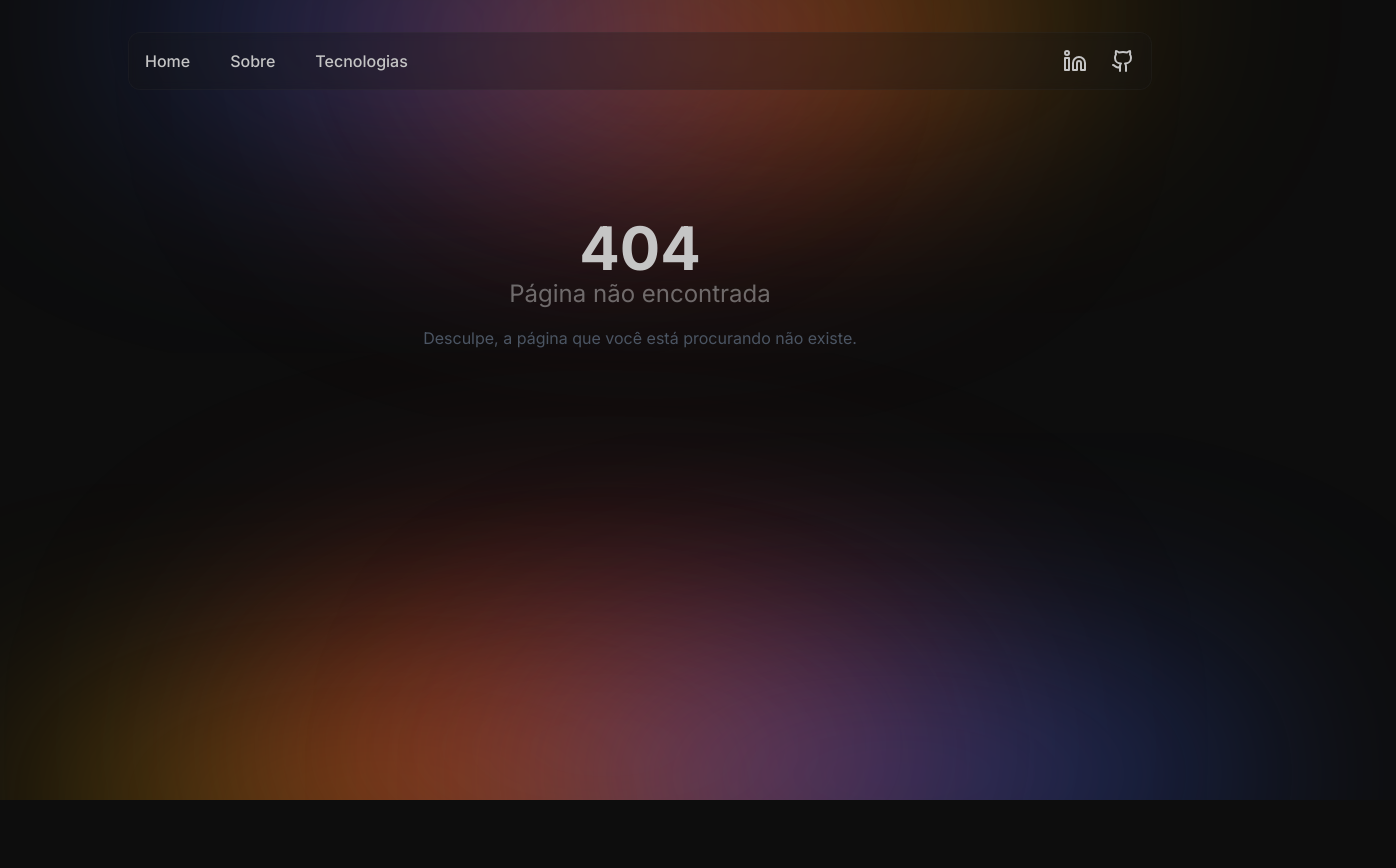
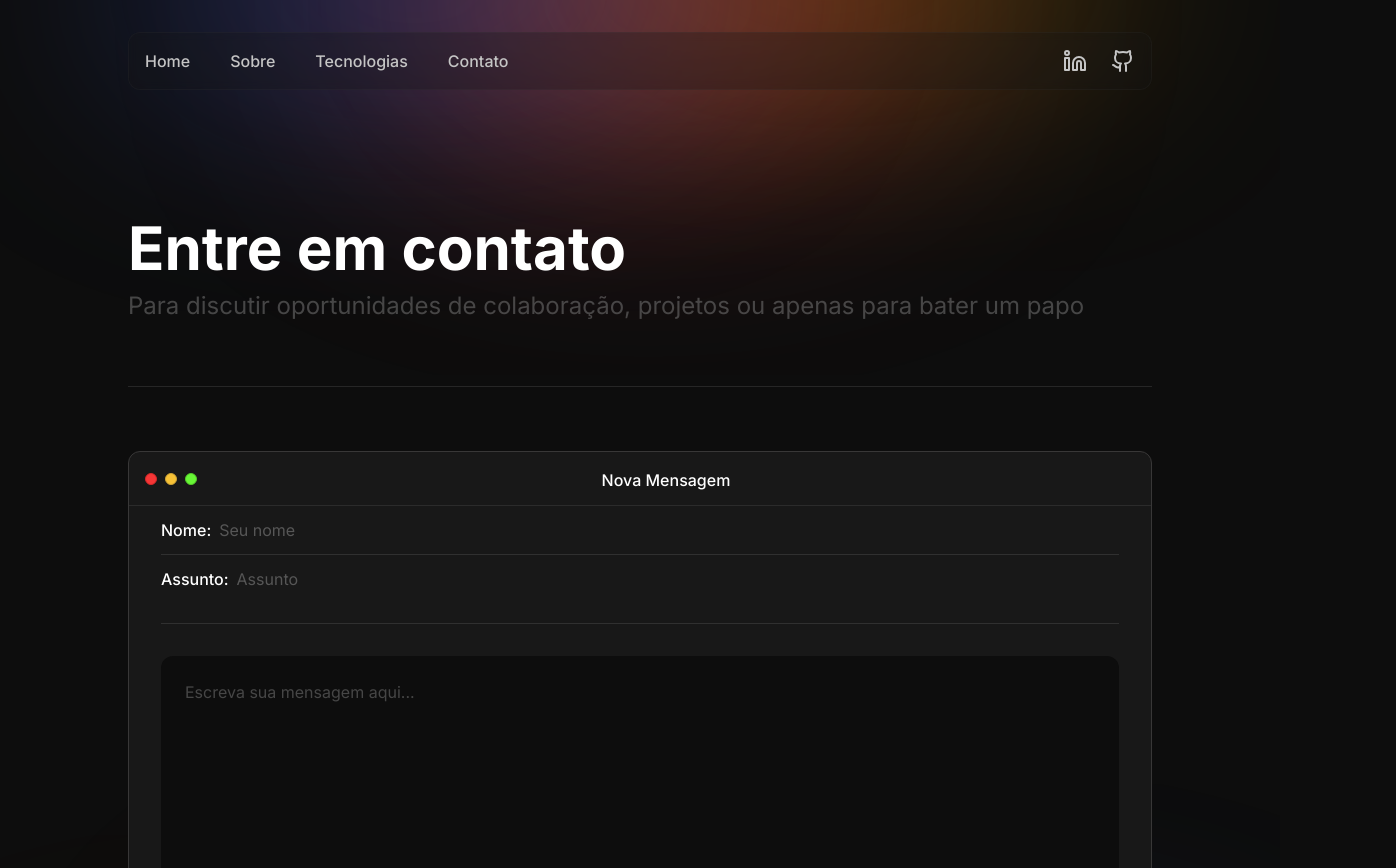
Before and after one commit to LeonardoWlopes/leonardolopes.tech, a Next.js app: page /contact in a window 1280 px wide. Before the commit this address had no page. Shown: the top 868 px of the page, 1396 px wide, since content can reach past the window. Before the commit the page ends 800 px from the top, so only its background shows below. Built offline with nearby package versions, Linux system fonts and the light colour scheme.

Commit message:
feat: created email component

```diff
--- a/src/app/about/page.tsx
+++ b/src/app/about/page.tsx
@@ -1,11 +1,11 @@
 // components
 import { Timer } from '@/components/timer'
-//import { Button } from '@/components/button'
+import { Button } from '@/components/button'
 import Image from 'next/image'
 import Link from 'next/link'
 
 //assets
-//import { FastForward } from 'lucide-react'
+import { FastForward } from 'lucide-react'
 import signature from '@/assets/icons/signature.svg'
 
 // utils
@@ -121,18 +121,13 @@ export default function About() {
 						src={'https://github.com/leonardowlopes.png'}
 						width={460}
 						height={460}
-						alt="leonardo lopes"
+						alt="Leonardo lopes"
 					/>
 
-					{/* <abbr title="Calma la, ainda to trabalhando nisso!">
-						<Button
-							className="cursor-not-allowed opacity-70"
-							disabled
-						>
-							<FastForward />
-							Entre em contato
-						</Button>
-					</abbr> */}
+					<Button className="cursor-not-allowed opacity-70" disabled>
+						<FastForward />
+						Entre em contato
+					</Button>
 				</div>
 			</div>
 		</main>
--- /dev/null
+++ b/src/app/contact/page.tsx
@@ -0,0 +1,31 @@
+// components
+import { Mail } from '@/components/mail'
+
+//types
+import type { Metadata } from 'next'
+
+// next
+export const metadata: Metadata = {
+	title: 'Contato',
+	description:
+		'Entre em contato comigo para discutir oportunidades de colaboração, projetos ou apenas para bater um papo.',
+}
+
+export default function Contact() {
+	return (
+		<main className="flex w-full max-w-limit flex-col">
+			<h1 className="mb-3 font-bold text-4xl text-white md:text-6xl sm:text-5xl">
+				Entre em contato
+			</h1>
+
+			<h2 className="text-medium-gray md:text-2xl sm:text-xl">
+				Para discutir oportunidades de colaboração, projetos ou apenas
+				para bater um papo
+			</h2>
+
+			<hr className="my-8 border-white/10 md:my-16" />
+
+			<Mail />
+		</main>
+	)
+}
--- a/src/app/layout.tsx
+++ b/src/app/layout.tsx
@@ -35,7 +35,7 @@ export default function RootLayout({
 				className={`relative flex min-h-screen flex-col items-center overflow-x-hidden bg-main-bg px-4 pt-24 pb-32 antialiased sm:py-8 ${inter.className}`}
 			>
 				<Image
-					className="-z-10 absolute top-0 max-w-screen-2xl"
+					className='-z-10 absolute top-0 w-full max-w-screen-2xl object-none'
 					src={topBackground}
 					alt=""
 					draggable={false}
@@ -47,7 +47,7 @@ export default function RootLayout({
 				{children}
 
 				<Image
-					className="-z-10 absolute bottom-0 max-w-screen-2xl"
+					className='-z-10 absolute bottom-0 w-full max-w-screen-2xl object-none'
 					src={bottomBackground}
 					alt=""
 					draggable={false}
--- a/src/app/page.tsx
+++ b/src/app/page.tsx
@@ -7,7 +7,6 @@ import Image from 'next/image'
 
 //assets
 import blink from '@/assets/images/avatar-blink.png'
-//import notebook from '@/assets/icons/notebook.svg'
 import techStack from '@/assets/images/tech-stack.png'
 
 // utils
@@ -37,17 +36,14 @@ export default function Home() {
 						<Button className="w-full">Veja meu currículo</Button>
 					</Link>
 
-					{/* <Link href={'/about'}>
-						<abbr title="Calma la, ainda to trabalhando nisso!">
+					<Link href={'/contact'}>
 						<Button
-								disabled
 							className="w-full cursor-not-allowed opacity-70"
 							variant="secondary"
 						>
 							Entre em contato
 						</Button>
-						</abbr>
-					</Link> */}
+					</Link>
 				</div>
 
 				<CodeXml className="absolute right-0 hidden h-80 w-80 text-dark-gray/20 sm:block" />
--- a/src/components/header.tsx
+++ b/src/components/header.tsx
@@ -5,12 +5,13 @@ import Link from 'next/link'
 import { env } from '@/env'
 
 // assets
-import { Linkedin, Github, Home, UserRound, Atom } from 'lucide-react'
+import { Linkedin, Github, Home, UserRound, Atom, Mail } from 'lucide-react'
 
 const LINKS = [
 	{ label: 'Home', href: '/', Icon: Home },
 	{ label: 'Sobre', href: '/about', Icon: UserRound },
 	{ label: 'Tecnologias', href: '/technologies', Icon: Atom },
+	{ label: 'Contato', href: '/contact', Icon: Mail },
 ]
 
 export function Header() {
--- /dev/null
+++ b/src/components/mail.tsx
@@ -0,0 +1,94 @@
+'use client'
+import type { FormEvent } from 'react'
+
+// components
+import { Button } from './button'
+
+// hooks
+import { useRouter } from 'next/navigation'
+
+export function Mail() {
+	const router = useRouter()
+
+	function handleSubmit(e: FormEvent<HTMLFormElement>) {
+		e.preventDefault()
+		const formData = new FormData(e.target as HTMLFormElement)
+		const data = Object.fromEntries(formData)
+
+		const content = encodeURI(
+			`Olá, meu nome é ${data.name} e eu gostaria de falar sobre *${data.subject}*.\n\n${data.content}`,
+		)
+
+		const url = `https://wa.me/5516991308051?text=${content}`
+		console.log(url)
+
+		router.push(url)
+	}
+
+	return (
+		<form
+			onSubmit={handleSubmit}
+			className="flex w-full flex-col overflow-hidden rounded-xl border border-card-border bg-onyx"
+		>
+			<div className="flex h-[54px] items-center justify-start border-card-border/60 border-b p-4">
+				<div className="flex items-center gap-2">
+					<div className="h-3 w-3 rounded-full border border-[#D62929] bg-[#F63636]" />
+					<div className="h-3 w-3 rounded-full border border-[#CEA435] bg-[#F6C136]" />
+					<div className="h-3 w-3 rounded-full border border-[#53CC28] bg-[#68F636]" />
+				</div>
+
+				<h3 className="m-auto font-medium text-base text-white">
+					Nova Mensagem
+				</h3>
+			</div>
+
+			<div className="flex flex-col px-8 py-3">
+				<div className="flex w-full items-center">
+					<label
+						className="mr-2 font-medium text-base text-white"
+						htmlFor="input-name"
+					>
+						Nome:
+					</label>
+					<input
+						className="w-full border-none bg-inherit text-medium-gray outline-none placeholder:text-medium-gray/60"
+						type="text"
+						name="name"
+						placeholder="Seu nome"
+						id="input-name"
+					/>
+				</div>
+
+				<hr className="my-3 border-white/10" />
+
+				<div className="flex w-full items-center">
+					<label
+						className="mr-2 font-medium text-base text-white"
+						htmlFor="input-name"
+					>
+						Assunto:
+					</label>
+					<input
+						className="w-full border-none bg-inherit text-medium-gray outline-none placeholder:text-medium-gray/60"
+						type="text"
+						name="subject"
+						placeholder="Assunto"
+						id="input-subject"
+					/>
+				</div>
+
+				<hr className="my-8 border-white/10" />
+
+				<textarea
+					className="mb-6 h-80 w-full resize-none rounded-xl bg-main-bg p-6 font-normal text-base text-white outline-card-border placeholder:text-medium-gray"
+					name="content"
+					placeholder="Escreva sua mensagem aqui..."
+				/>
+
+				<Button className="self-end" type="submit">
+					Enviar
+				</Button>
+			</div>
+		</form>
+	)
+}
```
Lines whose indentation alone changed are shown as unchanged.
